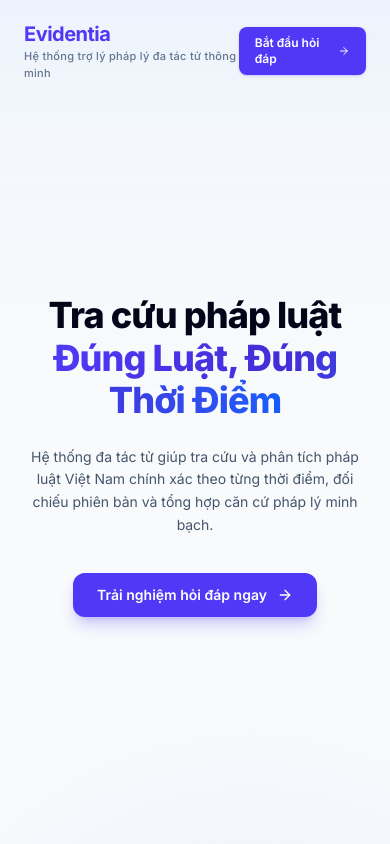
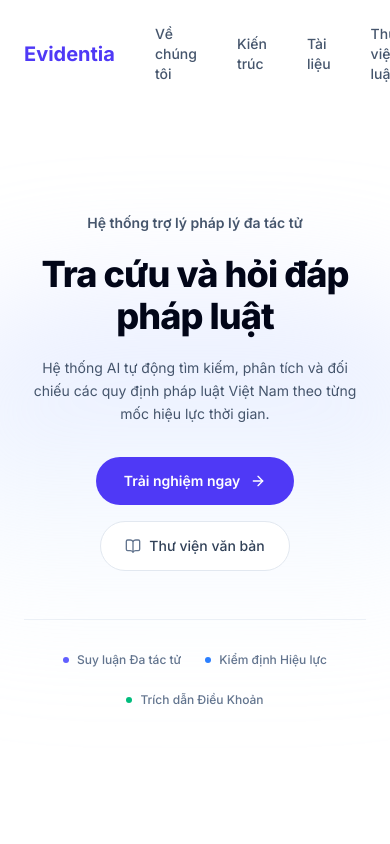
Before and after one commit to VictorNguyenLPN/Evidentia, a React (Vite) app in the folder frontend/: page / in a window 390 px wide. Shown: the top 844 px of the page. Built offline with nearby package versions, Linux system fonts and the light colour scheme; no server answers.

Commit message:
feat(ui): update ui for landing error page

```diff
--- a/frontend/src/pages/LandingPage.tsx
+++ b/frontend/src/pages/LandingPage.tsx
@@ -1,4 +1,4 @@
-import React, { useState, useEffect } from 'react';
+import React from 'react';
 import {
   ArrowRight,
   BookOpen,
@@ -12,108 +12,83 @@ const DEMO_IMAGES = {
 };
 
 export const LandingPage: React.FC = () => {
-  const [isScrolled, setIsScrolled] = useState(false);
-
-  useEffect(() => {
-    const handleScroll = () => {
-      setIsScrolled(window.scrollY > 20);
-    };
-
-    handleScroll();
-    window.addEventListener('scroll', handleScroll, { passive: true });
-    return () => window.removeEventListener('scroll', handleScroll);
-  }, []);
-
   return (
-    <div className="min-h-screen w-full bg-slate-50 text-slate-800 flex flex-col font-sans overflow-x-clip relative selection:bg-indigo-600 selection:text-white">
-      {/* Background Decorative Gradients & Grid */}
-      <div className="absolute inset-0 pointer-events-none overflow-hidden">
-        <div className="absolute -top-40 left-1/2 -translate-x-1/2 w-[1000px] h-[500px] bg-linear-to-b from-indigo-200/40 via-blue-100/20 to-transparent blur-3xl" />
-        <div className="absolute top-[800px] -right-40 w-[600px] h-[600px] bg-indigo-100/30 blur-3xl rounded-full" />
-        <div className="absolute top-[1400px] -left-40 w-[600px] h-[600px] bg-blue-100/30 blur-3xl rounded-full" />
-      </div>
-
-      {/* Top Sticky Navigation Bar - Chỉ thêm border và shadow khi scroll */}
-      <header
-        className={`sticky top-0 z-50 w-full transition-all duration-200 ${isScrolled
-          ? 'bg-slate-50/90 backdrop-blur-md border-b border-slate-200/80 shadow-xs py-4'
-          : 'bg-transparent border-b border-transparent shadow-none py-5'
-          }`}
-      >
+    <div className="min-h-screen w-full text-slate-800 flex flex-col overflow-x-clip relative selection:bg-indigo-600 selection:text-white">
+      <div className="h-screen flex flex-col justify-between items-center">
+        <header className="w-full text-sm font-medium py-4 shrink-0">
           <div className="w-full max-w-7xl mx-auto px-6 flex items-center justify-between">
-          {/* Brand Logo */}
-          <Link to="/" className="flex flex-col items-start group">
-            <div className="flex items-center gap-2">
-              <span className="text-xl font-bold tracking-tight text-slate-900">
-                <span className="text-indigo-600">Evidentia</span>
-              </span>
-            </div>
-            <p className="text-[11px] text-slate-500 font-medium tracking-wide">Hệ thống trợ lý pháp lý đa tác tử thông minh</p>
-          </Link>
-
-          {/* Navigation Links & Actions */}
-          <div className="flex items-center gap-3 sm:gap-6">
-            <nav className="hidden md:flex items-center gap-5 text-xs font-medium text-slate-600">
-              <a href="#demo-section" className="hover:text-indigo-600 transition-colors">Giao diện</a>
-              <a href="#features-section" className="hover:text-indigo-600 transition-colors">Tính năng nổi bật</a>
-              <Link to="/laws" className="hover:text-indigo-600 transition-colors">Thư viện văn bản</Link>
+            <nav className="flex items-center gap-10 text-slate-600">
+              <Link to="/" className="text-indigo-600 text-xl font-bold">Evidentia</Link>
+              <Link to="/about" className="hover:text-indigo-600 transition-colors">Về chúng tôi</Link>
+              <Link to="/architecture" className="hover:text-indigo-600 transition-colors">Kiến trúc</Link>
+              <Link to="/docs" className="hover:text-indigo-600 transition-colors">Tài liệu</Link>
+              <Link to="/laws" className="hover:text-indigo-600 transition-colors">Thư viện luật</Link>
             </nav>
-
-            <div className="flex items-center gap-2">
+            <nav>
               <Link
                 to="/chats"
-                className="flex items-center gap-2 px-4 py-2 rounded-lg bg-indigo-600 hover:bg-indigo-700 text-white text-xs font-semibold shadow-sm shadow-indigo-600/20 hover:shadow-indigo-600/30 hover:scale-[1.02] active:scale-[0.98] transition-all"
+                className="flex items-center gap-2 px-6 py-2 bg-indigo-600 text-white rounded-full hover:bg-indigo-700 cursor-pointer"
               >
-                <span>Bắt đầu hỏi đáp</span>
-                <ArrowRight className="w-3.5 h-3.5" />
+                Trải nghiệm ngay
+                <ArrowRight className="w-4 h-4" />
               </Link>
-            </div>
-          </div>
+            </nav>
           </div>
         </header>
 
-      {/* ========================================================= */}
-      {/* HERO SECTION */}
-      {/* ========================================================= */}
-      <section className="relative z-10 min-h-[calc(100vh-73px)] flex flex-col justify-center items-center max-w-5xl mx-auto px-6 pb-16 text-center">
-
-        {/* Big Impactful Title */}
-        <h1 className="text-4xl sm:text-5xl lg:text-6xl font-extrabold tracking-tight max-w-4xl leading-[1.18] text-slate-950">
-          Tra cứu pháp luật{' '}
-          <br className="hidden sm:block" />
-          <span className="bg-linear-to-r from-indigo-600 via-indigo-700 to-blue-600 bg-clip-text text-transparent">
-            Đúng Luật, Đúng Thời Điểm
-          </span>
+        <section className="relative z-10 flex-1 flex flex-col justify-center items-center max-w-5xl mx-auto px-6 text-center pb-8">
+          <div className="absolute top-1/2 left-1/2 -translate-x-1/2 -translate-y-1/2 w-[600px] sm:w-[800px] h-[350px] bg-linear-to-b from-indigo-200/50 via-blue-100/30 to-transparent blur-3xl pointer-events-none -z-10 rounded-full" />
+          <p className="text-slate-600 text-sm sm:text-base md:text-lg max-w-2xl leading-relaxed font-semibold">
+            Hệ thống trợ lý pháp lý đa tác tử
+          </p>
+          <h1 className="mt-5 text-4xl sm:text-5xl lg:text-6xl font-extrabold tracking-tight max-w-4xl leading-[1.15] text-slate-950">
+            Tra cứu và hỏi đáp pháp luật
           </h1>
-
-        {/* Subtitle Description */}
-        <p className="mt-6 text-slate-600 text-sm sm:text-base md:text-lg max-w-2xl leading-relaxed font-normal">
-          Hệ thống đa tác tử giúp tra cứu và phân tích pháp luật Việt Nam chính xác theo từng thời điểm, đối chiếu phiên bản và tổng hợp căn cứ pháp lý minh bạch.
+          <p className="mt-5 text-slate-600 text-sm sm:text-base md:text-lg max-w-xl leading-relaxed font-normal">
+            Hệ thống AI tự động tìm kiếm, phân tích và đối chiếu các quy định pháp luật Việt Nam theo từng mốc hiệu lực thời gian.
           </p>
-
-        {/* Center Hero Actions */}
-        <div className="mt-9 flex flex-wrap items-center justify-center gap-3.5">
+          <div className="mt-8 flex flex-wrap items-center justify-center gap-4">
             <Link
               to="/chats"
-            className="flex items-center gap-2.5 px-6 py-3 rounded-xl bg-indigo-600 hover:bg-indigo-700 text-white text-sm font-semibold shadow-lg shadow-indigo-600/25 hover:shadow-indigo-600/35 hover:-translate-y-0.5 active:translate-y-0 transition-all"
+              className="flex items-center gap-2.5 px-7 py-3.5 rounded-full bg-indigo-600 hover:bg-indigo-700 text-white text-sm font-semibold cursor-pointer"
             >
-            <span>Trải nghiệm hỏi đáp ngay</span>
+              <span>Trải nghiệm ngay</span>
               <ArrowRight className="w-4 h-4" />
             </Link>
+            <Link
+              to="/laws"
+              className="flex items-center gap-2 px-6 py-3.5 rounded-full bg-white hover:bg-slate-100 text-slate-700 text-sm font-medium border border-slate-200 cursor-pointer"
+            >
+              <BookOpen className="w-4 h-4 text-slate-500" />
+              <span>Thư viện văn bản</span>
+            </Link>
+          </div>
+          <div className="mt-12 pt-8 border-t border-slate-200/60 flex flex-wrap items-center justify-center gap-6 sm:gap-10 text-xs font-medium text-slate-500">
+            <div className="flex items-center gap-2">
+              <span className="w-1.5 h-1.5 rounded-full bg-indigo-500" />
+              <span>Suy luận Đa tác tử</span>
+            </div>
+            <div className="flex items-center gap-2">
+              <span className="w-1.5 h-1.5 rounded-full bg-blue-500" />
+              <span>Kiểm định Hiệu lực</span>
+            </div>
+            <div className="flex items-center gap-2">
+              <span className="w-1.5 h-1.5 rounded-full bg-emerald-500" />
+              <span>Trích dẫn Điều Khoản</span>
+            </div>
           </div>
         </section>
+      </div>
 
-      {/* ========================================================= */}
-      {/* SECTION 1: DEMO MÀN HÌNH GIAO DIỆN (OVERLAPPING MOCKUPS) */}
-      {/* ========================================================= */}
-      <section id="demo-section" className="relative z-10 pt-40 pb-20 px-6 mx-auto w-full bg-slate-100">
+
+      <section id="demo-section" className="min-h-screen flex flex-col justify-center items-center z-10 py-24 px-6 mx-auto w-full bg-slate-100">
         {/* Section Header */}
-        <div className="text-center max-w-4xl mx-auto mb-6">
+        <div className="text-center max-w-3xl mx-auto mb-6">
           <h2 className="text-3xl sm:text-4xl font-extrabold text-slate-900 tracking-tight">
-            Theo dõi từng bước suy luận & đối chiếu văn bản
+            Theo dõi quy trình suy luận
           </h2>
           <p className="mt-3 text-slate-600 text-sm sm:text-base leading-relaxed">
-            Giao diện được thiết kế tối ưu cho các chuyên gia và người dùng cần câu trả lời pháp lý chuẩn xác,
+            Giao diện được thiết kế tối ưu cho người dùng cần câu trả lời pháp lý chuẩn xác,
             kèm theo toàn bộ bằng chứng và chuỗi lập luận minh bạch.
           </p>
         </div>
@@ -175,18 +150,15 @@ export const LandingPage: React.FC = () => {
         </div>
       </section>
 
-      {/* ========================================================= */}
-      {/* SECTION 2: TÍNH NĂNG NỔI BẬT (FEATURES SHOWCASE) */}
-      {/* ========================================================= */}
-      <section id="features-section" className="relative z-10 pt-40 py-20 px-6 max-w-7xl mx-auto w-full border-t border-slate-200/80">
+      <section id="features-section" className="min-h-screen flex flex-col justify-center z-10 py-24 px-6 mx-auto max-w-7xl w-full">
         {/* Section Header */}
         <div className="text-center max-w-3xl mx-auto mb-16">
           <h2 className="text-3xl sm:text-4xl font-extrabold text-slate-900 tracking-tight">
-            Giải quyết các bài toán pháp lý phức tạp với AI
+            Giải quyết bài toán pháp lý phức tạp
           </h2>
           <p className="mt-3 text-slate-600 text-sm sm:text-base leading-relaxed">
-            Evidentia kết hợp mô hình ngôn ngữ lớn tiên tiến cùng hệ thống đa tác tử chuyên biệt,
-            giúp loại bỏ ảo giác và mang lại kết quả tra cứu pháp luật có giá trị thực tiễn.
+            Evidentia kết hợp mô hình ngôn ngữ lớn được huấn luyện chuyện biệt cùng hệ thống đa tác tử,
+            giúp loại bỏ ảo giác và mang lại kết quả đáng tin cậy
           </p>
         </div>
 
@@ -196,7 +168,7 @@ export const LandingPage: React.FC = () => {
           <div className="group relative p-7 rounded-2xl bg-white border border-slate-200/80 hover:border-indigo-300 shadow-xs hover:shadow-xl hover:shadow-indigo-500/5 transition-all duration-300 flex flex-col justify-between">
             <div>
               <h3 className="text-lg font-bold text-slate-900 mb-2.5 group-hover:text-indigo-600 transition-colors">
-                Suy luận Đa tác tử Phối hợp
+                Suy luận Đa tác tử
               </h3>
               <p className="text-slate-600 text-xs sm:text-sm leading-relaxed">
                 Chuỗi tác tử độc lập phân công nhiệm vụ: Lập kế hoạch truy xuất, Tìm kiếm điều khoản, Kiểm định hiệu lực thời gian và Tổng hợp giải trình chặt chẽ.
@@ -263,7 +235,7 @@ export const LandingPage: React.FC = () => {
             <div>
 
               <h3 className="text-lg font-bold text-slate-900 mb-2.5 group-hover:text-indigo-600 transition-colors">
-                Trích dẫn Căn cứ Pháp lý 100%
+                Trích dẫn Căn cứ Pháp lý
               </h3>
               <p className="text-slate-600 text-xs sm:text-sm leading-relaxed">
                 Mọi kết luận đều đi kèm liên kết trực tiếp tới Chương, Mục, Điều, Khoản cụ thể của văn bản quy phạm pháp luật ban hành chính thức.
@@ -280,7 +252,7 @@ export const LandingPage: React.FC = () => {
             <div>
 
               <h3 className="text-lg font-bold text-slate-900 mb-2.5 group-hover:text-indigo-600 transition-colors">
-                Thư viện Văn bản Cấu trúc hóa
+                Văn bản cập nhật liên tục
               </h3>
               <p className="text-slate-600 text-xs sm:text-sm leading-relaxed">
                 Cơ sở dữ liệu văn bản được tổ chức theo cây phân cấp điều hướng thông minh, hỗ trợ tìm kiếm nhanh, đọc toàn văn và lọc theo trạng thái hiệu lực.
@@ -294,56 +266,50 @@ export const LandingPage: React.FC = () => {
         </div>
       </section>
 
-      {/* ========================================================= */}
-      {/* CALL TO ACTION BANNER */}
-      {/* ========================================================= */}
-      <section className="relative z-10 py-20 w-full bg-slate-100">
-        <div className='flex items-center justify-center w-full'>
-          <div className="relative overflow-hidden max-w-7xl w-full rounded-3xl bg-linear-to-r from-slate-900 via-indigo-950 to-slate-900 text-white p-8 sm:p-12 text-center border border-slate-800 shadow-2xl shadow-indigo-950/20">
+      <section className="relative z-10 py-20 px-6 w-full bg-slate-100 flex items-center justify-center">
+        <div className="w-full max-w-6xl rounded-3xl bg-linear-to-r from-slate-900 via-indigo-950 to-slate-900 text-white py-16 px-6 sm:px-12 text-center border border-slate-800 shadow-2xl shadow-indigo-950/20 relative overflow-hidden">
           {/* Decorative subtle circle glows */}
-            <div className="absolute -top-24 -left-24 w-64 h-64 bg-indigo-500/20 rounded-full blur-3xl" />
-            <div className="absolute -bottom-24 -right-24 w-64 h-64 bg-blue-500/20 rounded-full blur-3xl" />
+          <div className="absolute -top-24 -left-24 w-64 h-64 bg-indigo-500/20 rounded-full blur-3xl pointer-events-none" />
+          <div className="absolute -bottom-24 -right-24 w-64 h-64 bg-blue-500/20 rounded-full blur-3xl pointer-events-none" />
 
-            <div className="relative z-10 max-w-7xl mx-auto space-y-4">
+          <div className="relative z-10 max-w-3xl mx-auto space-y-4">
             <h2 className="text-2xl sm:text-3xl lg:text-4xl font-extrabold tracking-tight">
-                Sẵn sàng trải nghiệm trợ lý pháp lý AI thế hệ mới?
+              Sẵn sàng trải nghiệm trợ lý pháp lý thế hệ mới?
             </h2>
             <p className="text-slate-300 text-xs sm:text-sm md:text-base leading-relaxed">
               Bắt đầu hỏi đáp pháp lý ngay hôm nay với hệ thống suy luận đa tác tử thông minh của Evidentia.
             </p>
-              <div className="pt-4 flex flex-wrap items-center justify-center gap-3.5">
+            <div className="pt-4 flex flex-wrap items-center justify-center gap-4">
               <Link
                 to="/chats"
-                  className="flex items-center gap-2 px-6 py-3 rounded-xl bg-indigo-600 hover:bg-indigo-500 text-white text-sm font-semibold shadow-lg shadow-indigo-600/30 transition-all hover:scale-105"
+                className="flex items-center gap-2.5 px-7 py-3.5 rounded-full bg-indigo-600 hover:bg-indigo-700 text-white text-sm font-semibold cursor-pointer"
               >
                 <span>Bắt đầu hỏi đáp miễn phí</span>
                 <ArrowRight className="w-4 h-4" />
               </Link>
               <Link
                 to="/laws"
-                  className="flex items-center gap-2 px-5 py-3 rounded-xl bg-slate-800/80 hover:bg-slate-800 text-slate-200 text-sm font-medium border border-slate-700 transition-all"
+                className="flex items-center gap-2 px-6 py-3.5 rounded-full bg-white hover:bg-slate-100 text-slate-700 text-sm font-medium border border-slate-200 cursor-pointer"
               >
-                  <BookOpen className="w-4 h-4 text-slate-400" />
+                <BookOpen className="w-4 h-4 text-slate-500" />
                 <span>Xem thư viện văn bản</span>
               </Link>
             </div>
           </div>
         </div>
-        </div>
       </section>
 
-      {/* ========================================================= */}
-      {/* FOOTER */}
-      {/* ========================================================= */}
-      <footer className="relative z-10 w-full max-w-7xl mx-auto px-6 py-8 flex flex-col sm:flex-row items-center justify-between text-xs text-slate-500 border-t border-slate-200/80 gap-4">
+      <footer className="w-full bg-white mt-auto">
+        <div className="max-w-7xl mx-auto px-6 py-8 flex flex-col sm:flex-row items-center justify-between text-xs text-slate-500 gap-4">
           <div className="flex flex-col sm:flex-row items-center gap-2 text-center sm:text-left">
             <span className="text-slate-700">Evidentia © 2026 - Hệ thống trợ lý pháp lý đa tác tử thông minh</span>
           </div>
           <div className="flex items-center gap-5 font-medium text-slate-600">
-          <Link to="/laws" className="hover:text-indigo-600 transition-colors">Thư viện luật</Link>
-          <Link to="/chats" className="hover:text-indigo-600 transition-colors">Hỏi đáp</Link>
-          <span className="hover:text-slate-900 transition-colors cursor-pointer">Bảo mật</span>
-          <span className="hover:text-slate-900 transition-colors cursor-pointer">Về dự án</span>
+            <Link to="/about" className="hover:text-indigo-600 transition-colors">Về chúng tôi</Link>
+            <Link to="/architecture" className="hover:text-indigo-600 transition-colors">Kiến trúc</Link>
+            <Link to="/docs" className="hover:text-slate-900 transition-colors cursor-pointer">Tài liệu</Link>
+            <Link to="/laws" className="hover:text-slate-900 transition-colors cursor-pointer">Thư viện luật</Link>
+          </div>
         </div>
       </footer>
     </div>
--- a/frontend/src/pages/NotFoundPage.tsx
+++ b/frontend/src/pages/NotFoundPage.tsx
@@ -2,89 +2,86 @@ import React from 'react';
 import {
   ArrowLeft,
   ArrowRight,
-    BookOpen
+  BookOpen,
 } from 'lucide-react';
 import { Link, useNavigate } from 'react-router-dom';
 
 export const NotFoundPage: React.FC = () => {
-
   const navigate = useNavigate();
 
   return (
-        <div className="flex flex-col relative h-screen w-full bg-slate-50 text-slate-800 overflow-hidden font-sans justify-between select-none">
-            {/* Top Navigation Bar */}
-            <header className="relative z-20 w-full max-w-7xl mx-auto px-6 py-5 flex items-center justify-between">
-                {/* Brand Logo */}
-                <Link to="/" className="flex flex-col items-start">
-                    <div className="flex items-center gap-1.5">
-                        <span className="text-xl font-bold tracking-tight text-slate-900">
-                            <span className="text-indigo-600">Evidentia</span>
-                        </span>
-                    </div>
-                    <p className="text-[11px] text-slate-500 font-medium tracking-wide">Hệ thống trợ lý pháp lý đa tác tử thông minh</p>
-                </Link>
-
-                {/* Actions */}
-                <div className="flex items-center gap-3">
-                    <Link
-                        to="/laws"
-                        className="hidden sm:inline-flex items-center gap-1.5 px-3.5 py-2 rounded-lg text-slate-600 hover:text-slate-900 hover:bg-slate-100 text-xs font-medium"
-                    >
-                        <BookOpen className="w-3.5 h-3.5 text-slate-500" />
-                        <span>Thư viện văn bản</span>
-                    </Link>
+    <div className="h-screen w-full text-slate-800 flex flex-col justify-between overflow-x-clip relative selection:bg-indigo-600 selection:text-white">
+      {/* Top Header */}
+      <header className="w-full text-sm font-medium py-4 shrink-0">
+        <div className="w-full max-w-7xl mx-auto px-6 flex items-center justify-between">
+          <nav className="flex items-center gap-10 text-slate-600">
+            <Link to="/" className="text-indigo-600 text-xl font-bold">Evidentia</Link>
+            <Link to="/about" className="hover:text-indigo-600 transition-colors">Về chúng tôi</Link>
+            <Link to="/architecture" className="hover:text-indigo-600 transition-colors">Kiến trúc</Link>
+            <Link to="/docs" className="hover:text-indigo-600 transition-colors">Tài liệu</Link>
+            <Link to="/laws" className="hover:text-indigo-600 transition-colors">Thư viện luật</Link>
+          </nav>
+          <nav>
             <Link
               to="/chats"
-                        className="flex items-center gap-2 px-4 py-2 rounded-lg bg-indigo-600 hover:bg-indigo-700 text-white text-xs font-semibold shadow-sm shadow-indigo-600/20"
+              className="flex items-center gap-2 px-6 py-2 bg-indigo-600 text-white rounded-full hover:bg-indigo-700 cursor-pointer"
             >
-                        <span>Bắt đầu hỏi đáp</span>
-                        <ArrowRight className="w-3.5 h-3.5" />
+              Trải nghiệm ngay
+              <ArrowRight className="w-4 h-4" />
             </Link>
+          </nav>
         </div>
       </header>
 
-            {/* Main 404 Hero Section */}
-            <main className="relative z-10 flex-1 flex flex-col justify-center items-center max-w-4xl mx-auto px-6 py-6 w-full text-center mb-[35px]">
+      {/* Main 404 Content */}
+      <main className="relative z-10 flex-1 flex flex-col justify-center items-center max-w-5xl mx-auto px-6 text-center">
+        <div className="absolute top-1/2 left-1/2 -translate-x-1/2 -translate-y-1/2 w-[600px] sm:w-[800px] h-[350px] bg-linear-to-b from-indigo-200/50 via-blue-100/30 to-transparent blur-3xl pointer-events-none -z-10 rounded-full" />
+
         <span className="text-7xl sm:text-8xl font-extrabold tracking-tight bg-linear-to-r from-indigo-600 to-sky-600 bg-clip-text text-transparent">
           404
         </span>
 
-                <h1 className="mt-4 text-2xl sm:text-3xl font-bold text-slate-900 tracking-tight">
+        <h1 className="mt-4 text-2xl sm:text-4xl font-extrabold text-slate-950 tracking-tight">
           Không tìm thấy trang yêu cầu
         </h1>
 
-                <p className="mt-3 text-slate-600 text-sm sm:text-base max-w-lg leading-relaxed">
+        <p className="mt-3 text-slate-600 text-sm sm:text-base md:text-lg max-w-md leading-relaxed font-normal">
           Trang bạn đang tìm kiếm không tồn tại hoặc đã được di chuyển sang đường dẫn khác.
         </p>
 
-                <div className="mt-8 flex items-center justify-center gap-3">
-                    <span
-                        onClick={(e) => {
-                            e.preventDefault();
-                            navigate(-1);
-                        }}
-                        className="flex items-center gap-2 px-5 py-2.5 rounded-xl bg-indigo-600 hover:bg-indigo-700 text-white text-xs sm:text-sm font-semibold shadow-md shadow-indigo-600/20"
+        <div className="mt-8 flex flex-wrap items-center justify-center gap-4">
+          <button
+            onClick={() => navigate(-1)}
+            className="flex items-center gap-2.5 px-7 py-3.5 rounded-full bg-indigo-600 hover:bg-indigo-700 text-white text-sm font-semibold cursor-pointer"
           >
             <ArrowLeft className="w-4 h-4" />
             <span>Quay lại trang trước</span>
-                    </span>
+          </button>
+          <Link
+            to="/laws"
+            className="flex items-center gap-2 px-6 py-3.5 rounded-full bg-white hover:bg-slate-100 text-slate-700 text-sm font-medium border border-slate-200 cursor-pointer"
+          >
+            <BookOpen className="w-4 h-4 text-slate-500" />
+            <span>Thư viện văn bản</span>
+          </Link>
         </div>
-            </main >
+      </main>
 
-            {/* Bottom Minimal Footer Strip */}
-            < footer className="relative z-10 w-full max-w-7xl mx-auto px-6 py-4 flex flex-col sm:flex-row items-center justify-between text-[11px] text-slate-500 border-t border-slate-200/80" >
-                <div>
-                    <span>© 2026 Evidentia - Hệ thống trợ lý pháp lý đa tác tử thông minh</span>
+      {/* Footer */}
+      <footer className="w-full bg-white mt-auto">
+        <div className="max-w-7xl mx-auto px-6 py-8 flex flex-col sm:flex-row items-center justify-between text-xs text-slate-500 gap-4">
+          <div className="flex flex-col sm:flex-row items-center gap-2 text-center sm:text-left">
+            <span className="text-slate-700">Evidentia © 2026 - Hệ thống trợ lý pháp lý đa tác tử thông minh</span>
           </div>
-                <div className="flex items-center gap-4 mt-2 sm:mt-0 font-medium">
-                    <span className="hover:text-slate-800 transition-colors cursor-pointer">Tài liệu API</span>
-                    <span>•</span>
-                    <span className="hover:text-slate-800 transition-colors cursor-pointer">Bảo mật & Quyền riêng tư</span>
-                    <span>•</span>
-                    <span className="hover:text-slate-800 transition-colors cursor-pointer">Về chúng tôi</span>
+          <div className="flex items-center gap-5 font-medium text-slate-600">
+            <Link to="/about" className="hover:text-indigo-600 transition-colors">Về chúng tôi</Link>
+            <Link to="/architecture" className="hover:text-indigo-600 transition-colors">Kiến trúc</Link>
+            <Link to="/docs" className="hover:text-slate-900 transition-colors cursor-pointer">Tài liệu</Link>
+            <Link to="/laws" className="hover:text-slate-900 transition-colors cursor-pointer">Thư viện luật</Link>
           </div>
-            </footer >
-        </div >
+        </div>
+      </footer>
+    </div>
   );
 };
 
```
Also changed, not shown: frontend/public/logo.png (added). Lines whose indentation alone changed are shown as unchanged.
